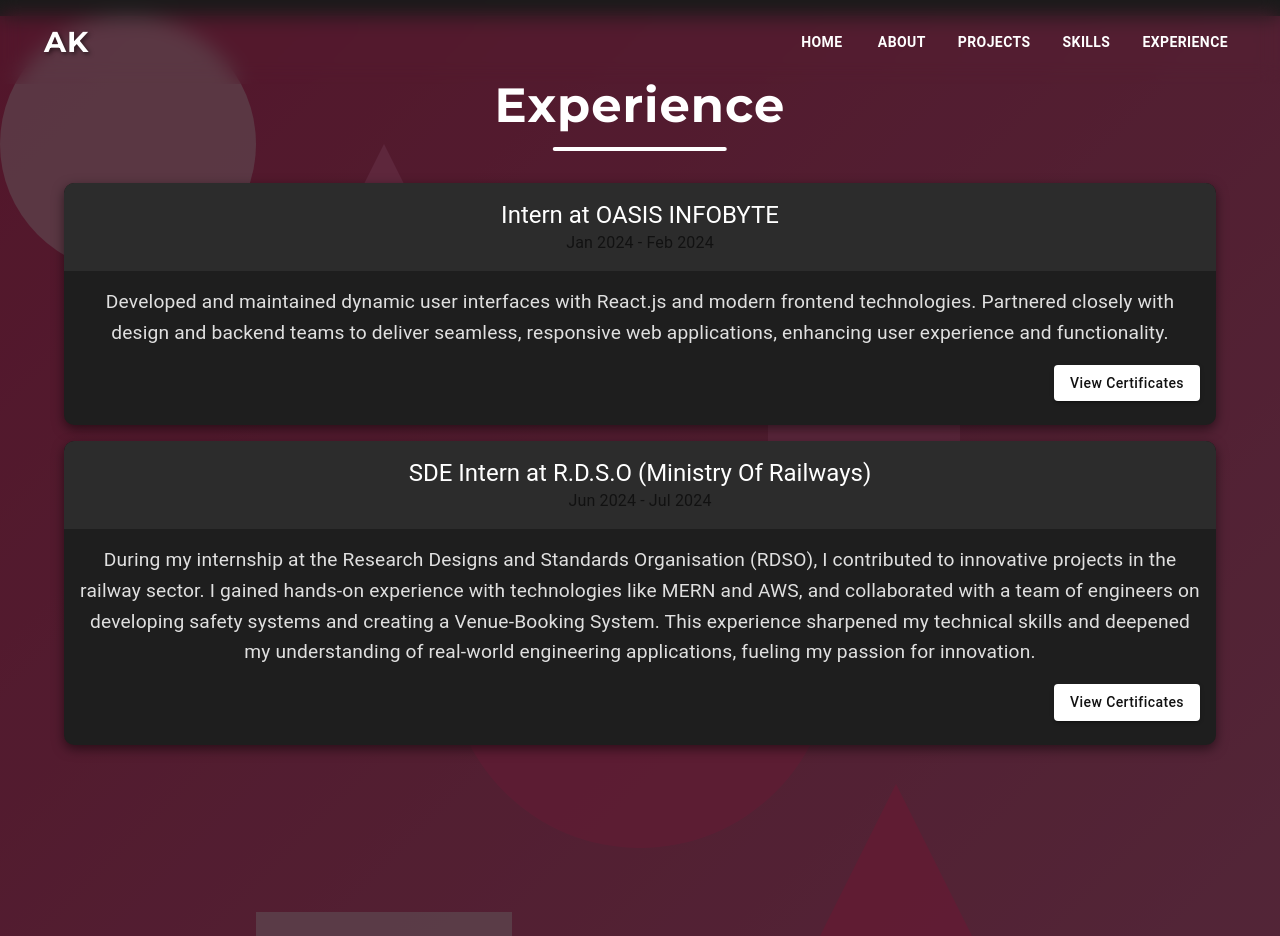
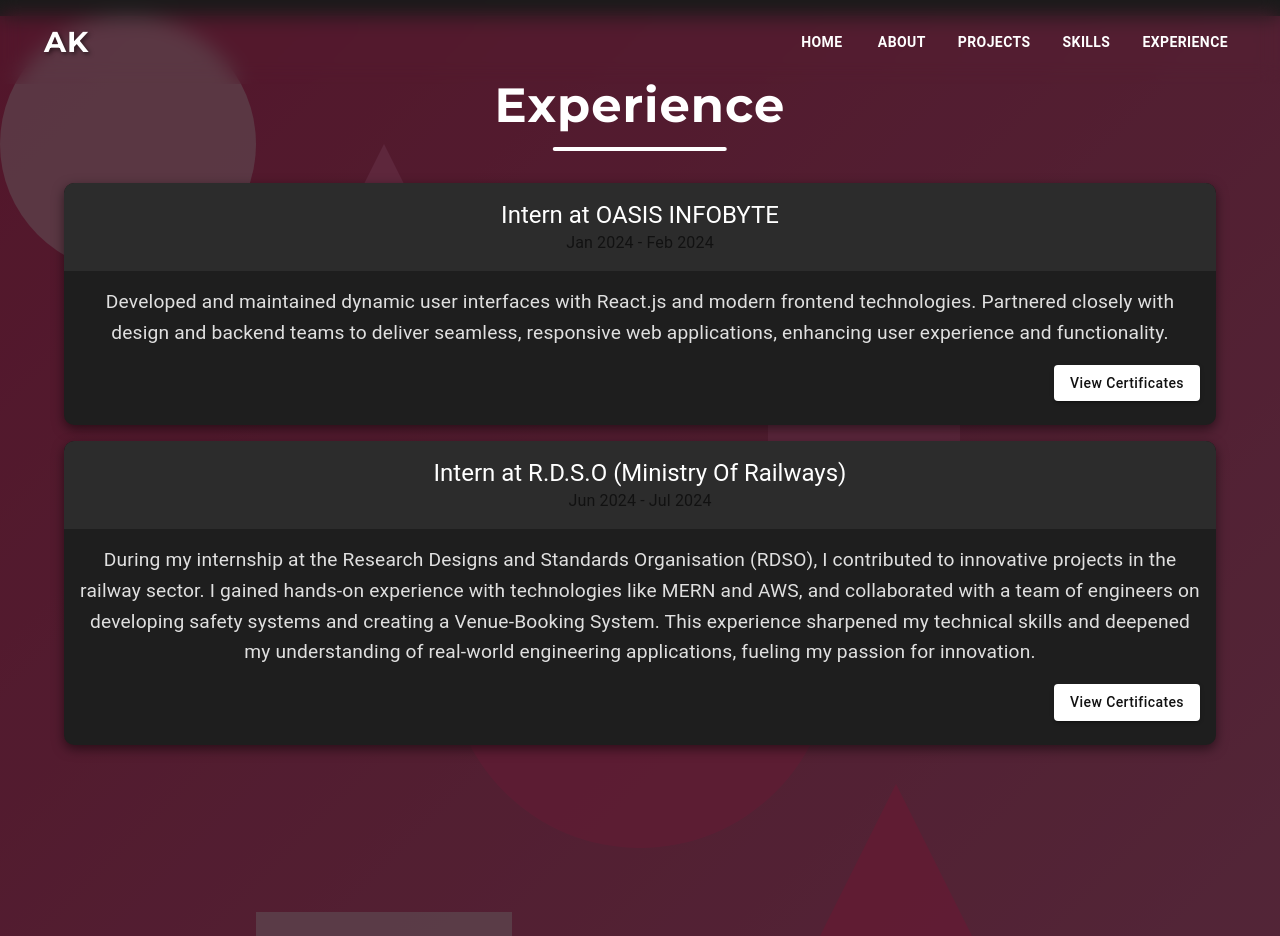
Before and after one commit to abhishek5173/MyPortfolio, a React (Vite) app: page /Experience in a window 1280 px wide. Built offline with nearby package versions, Linux system fonts and the light colour scheme.

Commit message:
Update Experience.jsx
updated position

```diff
--- a/src/components/Experience.jsx
+++ b/src/components/Experience.jsx
@@ -11,7 +11,7 @@ const experiences = [
     certificatesLink: 'https://drive.google.com/file/d/1BE0xw__5Ov1fIHVzN17ekCe6wynG_VaA/view?usp=drive_link',
   },
   {
-    title: 'SDE Intern at R.D.S.O (Ministry Of Railways)',
+    title: 'Intern at R.D.S.O (Ministry Of Railways)',
     duration: 'Jun 2024 - Jul 2024',
     description: 'During my internship at the Research Designs and Standards Organisation (RDSO), I contributed to innovative projects in the railway sector. I gained hands-on experience with technologies like MERN and AWS, and collaborated with a team of engineers on developing safety systems and creating a Venue-Booking System. This experience sharpened my technical skills and deepened my understanding of real-world engineering applications, fueling my passion for innovation.',
     certificatesLink: 'https://drive.google.com/file/d/1BI2c81dhbtlqzmLXDMbLjz0qKpbGQwmQ/view?usp=drive_link',
```
